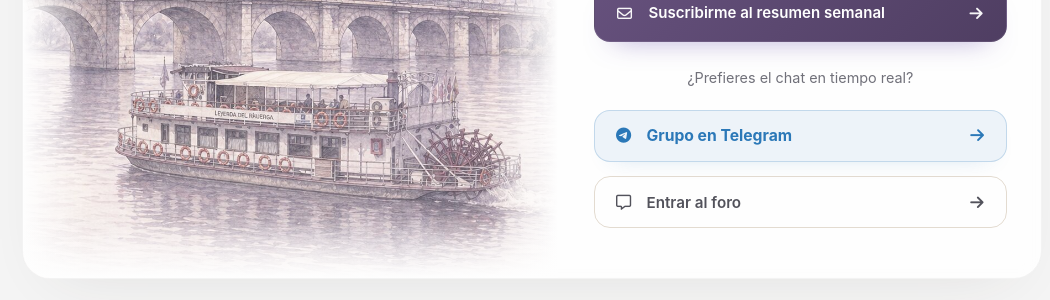
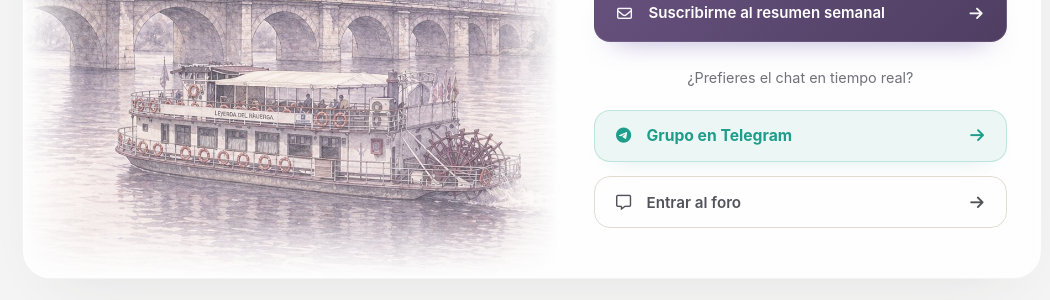
Before and after one commit to aldeapucela/web, a Jekyll site: the page built from index.html, in a window 1280 px wide. Shown: the part 449-749 px from the top of the page, without its empty margins (108-1158 px from the left). Built offline with Jekyll 4.4.1, drawn with Linux system fonts in a browser that asks for light colours; comment, search, counter and statistics services are not loaded.

Commit message:
Cambiar color secundario de marca a verde esmeralda y añadir material gráfico
- --color-secondary: #2B78B8 (azul) -> #1E9E8A (esmeralda)
- Actualizados los rgba() derivados del secundario
- Nuevo material gráfico de marca en img/marca/ (logo, versión
  transparente, vector SVG y esquema de paleta)

```diff
--- a/css/styles.css
+++ b/css/styles.css
@@ -2,7 +2,7 @@
 :root {
   --color-primary: #66517D;
   --color-primary-dark: #4F3E62;
-  --color-secondary: #2B78B8;
+  --color-secondary: #1E9E8A;
   --color-tertiary: #5C6472;
 
   --bg-body: #F4F4F4;
@@ -804,9 +804,9 @@ p {
 
 .hero-telegram-trigger .btn-secondary {
   margin-top: 6px;
-  background: rgba(43, 120, 184, 0.08);
+  background: rgba(30, 158, 138, 0.08);
   color: var(--color-secondary);
-  border: 1px solid rgba(43, 120, 184, 0.22);
+  border: 1px solid rgba(30, 158, 138, 0.22);
   border-radius: 16px;
   padding: 14px 18px;
   font-weight: 700;
@@ -820,17 +820,17 @@ p {
   transition: transform 0.2s ease, background 0.2s ease, border-color 0.2s ease;
   cursor: pointer;
   text-decoration: none;
-  box-shadow: 0 10px 24px -20px rgba(43, 120, 184, 0.45);
+  box-shadow: 0 10px 24px -20px rgba(30, 158, 138, 0.45);
 }
 
 [data-theme="dark"] .hero-telegram-trigger .btn-secondary {
-  background: rgba(43, 120, 184, 0.16);
-  border-color: rgba(43, 120, 184, 0.30);
+  background: rgba(30, 158, 138, 0.16);
+  border-color: rgba(30, 158, 138, 0.30);
   color: #A8D2F4;
 }
 
 .hero-telegram-trigger .btn-secondary:hover {
-  background: rgba(43, 120, 184, 0.16);
+  background: rgba(30, 158, 138, 0.16);
   transform: translateY(-1px);
 }
 
@@ -1054,7 +1054,7 @@ p {
   gap: 10px;
   text-decoration: none;
   transition: background 0.2s, transform 0.2s ease;
-  box-shadow: 0 16px 28px -18px rgba(43, 120, 184, 0.45);
+  box-shadow: 0 16px 28px -18px rgba(30, 158, 138, 0.45);
 }
 
 .btn-modal-action:hover {
```
Also changed, not shown: img/marca/esquema-paleta-colores-aldeapucela.png (added), img/marca/logo-aldeapucela-marca.jpg (added), img/marca/logo-aldeapucela-vector.svg (added), img/marca/logo-marca-esmeralda-transparente.png (added).
